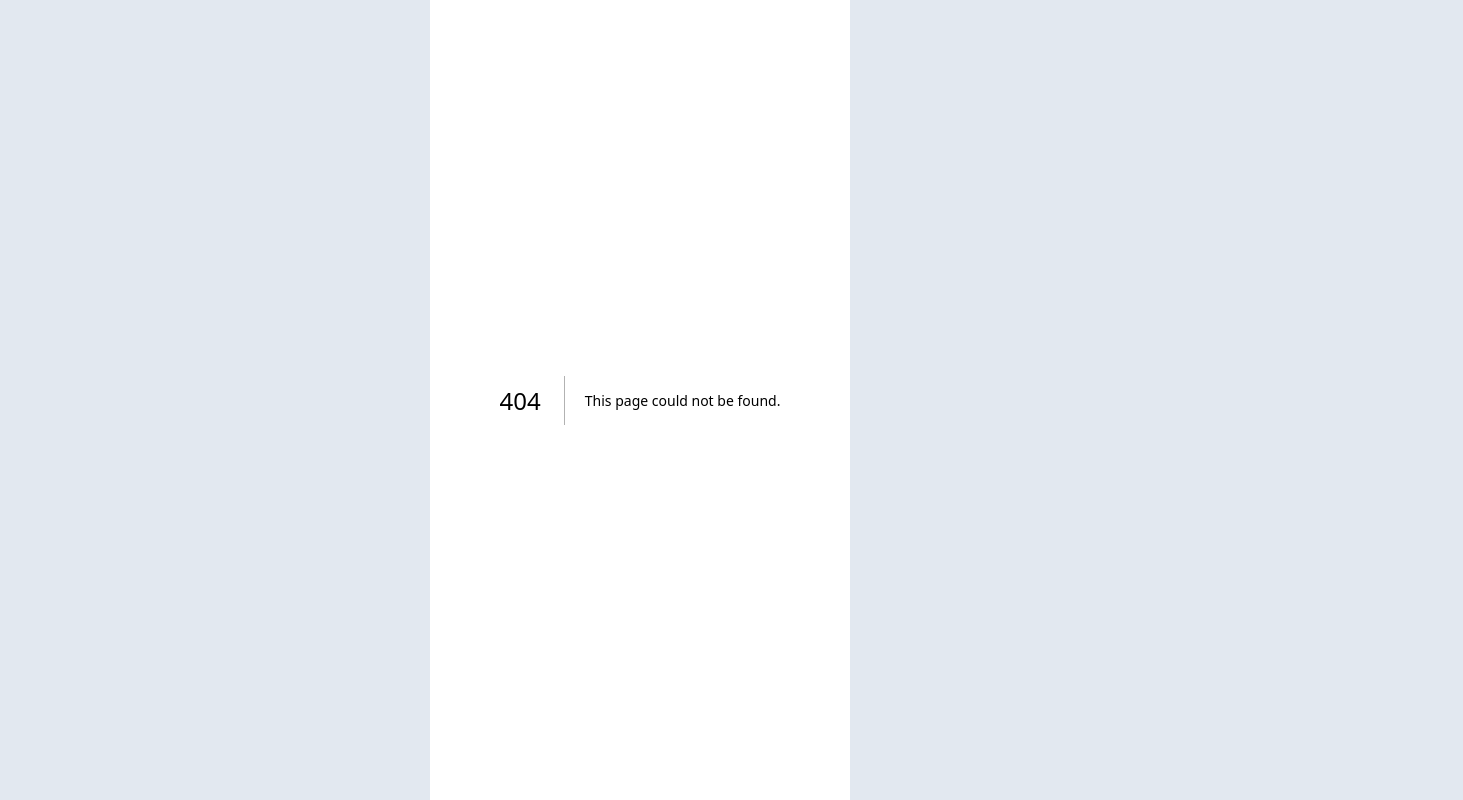
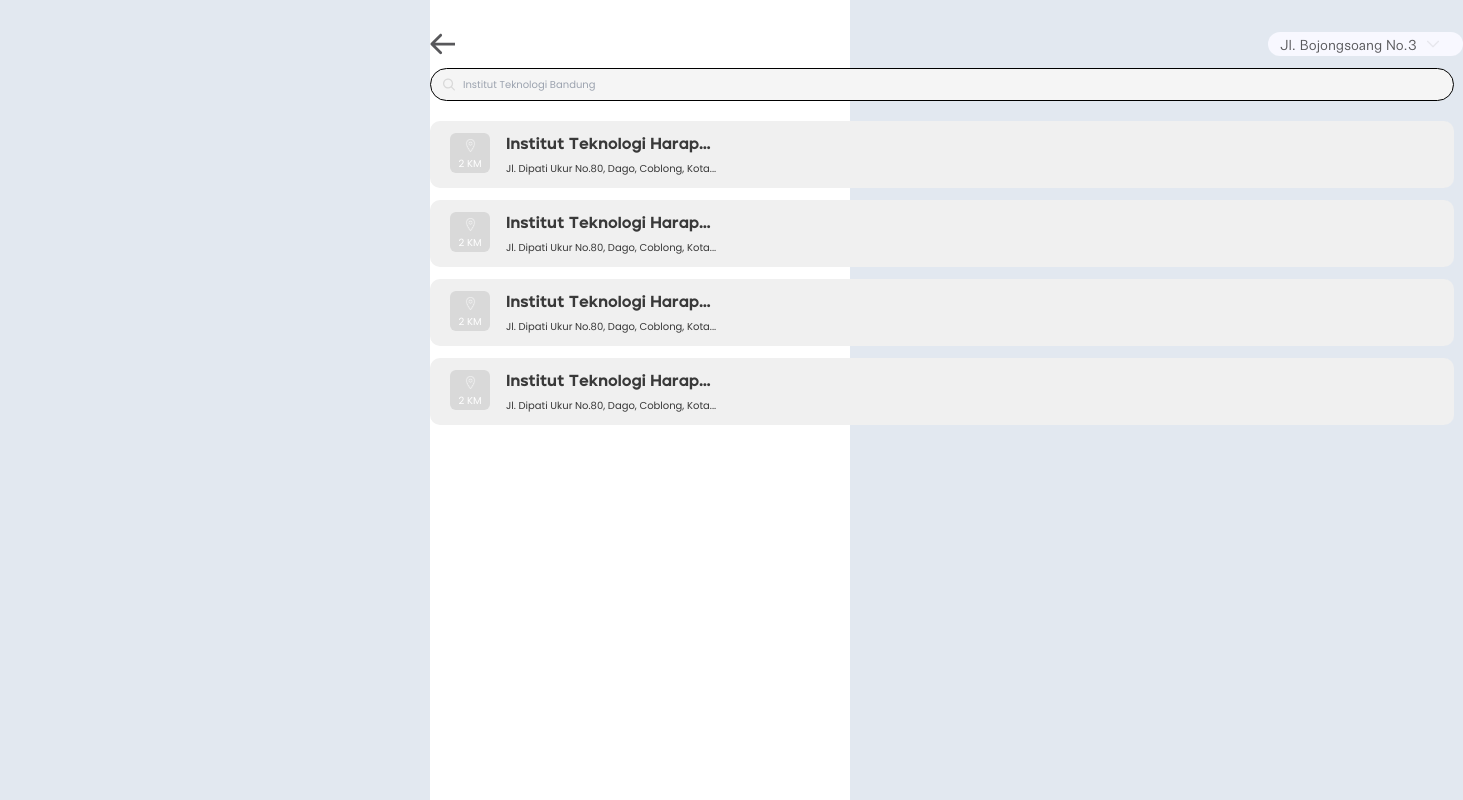
Before and after one commit to alishalistyaa/transit, a Next.js app in the folder client/: page /buy-ticket in a window 1280 px wide. Before the commit this address had no page. Shown: the whole page, 1463 px wide, since content can reach past the window. Built offline with nearby package versions, Linux system fonts and the light colour scheme.

Commit message:
feat: added top section of buy ticket page

```diff
--- a/client/src/app/dashboard/page.tsx
+++ b/client/src/app/(with-nav)/dashboard/page.tsx
@@ -2,6 +2,9 @@
 
 import { useEffect, useState } from "react";
 import Image from "next/image";
+
+import CurrentLocation from "@/components/CurrentLocation";
+import DestinationInput from "@/components/DestinationInput";
 
 import SearchIcon from "@/assets/icons/search-icon.svg";
 import CardBackground from "@/assets/images/dashboard-card.png";
@@ -63,18 +66,7 @@
       <div className="w-full flex items-center justify-between px-7 pt-12">
         <Image src={TransitLogo} width={59} height={66} alt="Transit Logo" />
 
-        <div className="bg-GRAY-100 w-[195px] h-6 rounded-[20px] pl-3 flex items-center">
-          <p className=" font-allrounderRegular font-medium text-BROWN-700 text-sm mr-2.5">
-            {address}
-          </p>
-          <Image
-            style={{ opacity: 0.12 }}
-            src={ArrowDown}
-            width={12}
-            height={12}
-            alt=""
-          />
-        </div>
+        <CurrentLocation address={address} />
       </div>
 
       <h1 className="font-jeko text-xl tracking-[0.02] mt-11 mx-10 text-BROWN-700">
@@ -82,14 +74,10 @@
         hari ini?
       </h1>
 
-      <div className="flex bg-GRAY-300 py-2 px-3 w-[312px] ml-10 mt-4 rounded-[20px] border border-black">
-        <Image src={SearchIcon} width={12} height={12} alt="" />
-        <input
-          className="text-[10px] bg-GRAY-300 ml-2 outline-none font-poppinsLight"
-          type="text"
+      <div className="mt-4">
+        <DestinationInput
           onChange={(e) => setDestination(e.target.value)}
           value={destination}
-          placeholder="Institut Teknologi Bandung"
         />
       </div>
 
@@ -114,6 +102,7 @@
         Moda Transportasi
       </h2>
 
+      {/* TODO: Set this toggle button to change opacity */}
       <div className="flex justify-between items-center px-8 w-full mt-3.5">
         <button onClick={() => setBisChecked(!isBisChecked)}>
           <Image
--- /dev/null
+++ b/client/src/app/(without-nav)/buy-ticket/page.tsx
@@ -0,0 +1,102 @@
+"use client";
+
+import { useEffect, useState } from "react";
+import Image from "next/image";
+
+import CurrentLocation from "@/components/CurrentLocation";
+import DestinationInput from "@/components/DestinationInput";
+
+import ArrowBack from "@/assets/icons/arrow-back.svg";
+import LocationIcon from "@/assets/icons/location-icon.svg";
+
+type stop = {
+  distance: number;
+  title: string;
+  address: string;
+};
+
+export default function BuyTicketPage(): JSX.Element {
+  const [address, setAddress] = useState("");
+  const [destination, setDestination] = useState("");
+  const [stops, setStops] = useState<stop[]>([]);
+
+  useEffect(() => {
+    setAddress("Jl. Bojongsoang No.3");
+    setStops([
+      {
+        distance: 2,
+        title: "Institut Teknologi Harapan Bangsa",
+        address:
+          "Jl. Dipati Ukur No.80, Dago, Coblong, Kota Bandung, Jawa Barat",
+      },
+      {
+        distance: 2,
+        title: "Institut Teknologi Harapan Bangsa",
+        address:
+          "Jl. Dipati Ukur No.80, Dago, Coblong, Kota Bandung, Jawa Barat",
+      },
+      {
+        distance: 2,
+        title: "Institut Teknologi Harapan Bangsa",
+        address:
+          "Jl. Dipati Ukur No.80, Dago, Coblong, Kota Bandung, Jawa Barat",
+      },
+      {
+        distance: 2,
+        title: "Institut Teknologi Harapan Bangsa",
+        address:
+          "Jl. Dipati Ukur No.80, Dago, Coblong, Kota Bandung, Jawa Barat",
+      },
+    ]);
+  }, []);
+
+  return (
+    <main>
+      <div className="flex items-center pt-8 justify-between w-[80.7vw] mx-auto">
+        <Image src={ArrowBack} width={25} height={10} alt="" />
+        <CurrentLocation address={address} />
+      </div>
+
+      <div className="mt-3">
+        <DestinationInput
+          onChange={(e) => setDestination(e.target.value)}
+          value={destination}
+        />
+      </div>
+
+      <ul className="mt-5">
+        {stops.map((stop, index) => {
+          const title =
+            stop.title.length > 24
+              ? stop.title.slice(0, 24) + "..."
+              : stop.title;
+          const address =
+            stop.address.length > 42
+              ? stop.address.slice(0, 42) + "..."
+              : stop.address;
+
+          return (
+            <div
+              key={index}
+              className="bg-GRAY-400 w-[80vw] rounded-[10px] first:mt-0 mt-3 flex pl-5 pr-4 py-3 mx-auto"
+            >
+              <div className="flex flex-col items-center pt-1.5 w-10 h-10 rounded-md bg-GRAY-600">
+                <Image src={LocationIcon} width={13} height={13} alt="" />
+                <p className="font-poppinsLight text-white text-[10px] mt-1">
+                  {stop.distance + " KM"}
+                </p>
+              </div>
+
+              <div className="ml-4">
+                <h3 className="text-BROWN-800 font-jeko">{title}</h3>
+                <p className="mt-1 font-poppinsLight text-[10px] text-BROWN-800">
+                  {address}
+                </p>
+              </div>
+            </div>
+          );
+        })}
+      </ul>
+    </main>
+  );
+}
--- /dev/null
+++ b/client/src/components/CurrentLocation.tsx
@@ -0,0 +1,26 @@
+import Image from "next/image";
+
+import ArrowDown from "@/assets/icons/arrow-down.svg";
+
+type componentProps = {
+  address: string;
+};
+
+export default function CurrentLocation({
+  address,
+}: componentProps): JSX.Element {
+  return (
+    <div className="bg-GRAY-100 w-[195px] h-6 rounded-[20px] pl-3 flex items-center">
+      <p className=" font-allrounderRegular font-medium text-BROWN-700 text-sm mr-2.5">
+        {address}
+      </p>
+      <Image
+        style={{ opacity: 0.12 }}
+        src={ArrowDown}
+        width={12}
+        height={12}
+        alt=""
+      />
+    </div>
+  );
+}
--- /dev/null
+++ b/client/src/components/DestinationInput.tsx
@@ -0,0 +1,27 @@
+import { ChangeEvent } from "react";
+import Image from "next/image";
+
+import SearchIcon from "@/assets/icons/search-icon.svg";
+
+type componentProps = {
+  onChange: (e: ChangeEvent<HTMLInputElement>) => void;
+  value: string;
+};
+
+export default function DestinationInput({
+  onChange,
+  value,
+}: componentProps): JSX.Element {
+  return (
+    <div className="flex bg-GRAY-300 py-2 px-3 w-[80vw] mx-auto rounded-[20px] border border-black">
+      <Image src={SearchIcon} width={12} height={12} alt="" />
+      <input
+        className="text-[10px] bg-GRAY-300 ml-2 outline-none font-poppinsLight"
+        type="text"
+        onChange={onChange}
+        value={value}
+        placeholder="Institut Teknologi Bandung"
+      />
+    </div>
+  );
+}
--- a/client/tailwind.config.js
+++ b/client/tailwind.config.js
@@ -15,11 +15,14 @@
       colors: {
         "GRAY-100": "#F8F8FF",
         "GRAY-300": "#F5F5F5",
+        "GRAY-400": "#F0F0F0",
         "GRAY-500": "#898989",
+        "GRAY-600": "#D9D9D9",
         "GREEN-500": "#459B8E",
         "GREEN-600": "#54A382",
         "BLUE-700": "#00386C",
         "BROWN-700": "#58585B",
+        "BROWN-800": "#393939",
       },
       fontFamily: {
         jeko: ["var(--font-jeko)"],
```
Also changed, not shown: client/src/assets/icons/arrow-back.svg (added), client/src/assets/icons/location-icon.svg (added).
